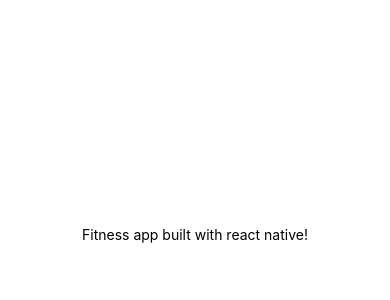
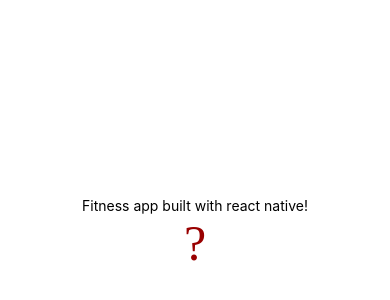
Before and after one commit to johncol/nano-degree-course-fitness-app, a React Native app: screen / in a window 390 px wide. Shown: the part 188-488 px from the top of the page. Built offline with nearby package versions, Linux system fonts and the light colour scheme.

Commit message:
Add Ionicons element

```diff
--- a/App.js
+++ b/App.js
@@ -1,11 +1,13 @@
 import React from 'react';
 import { StyleSheet, Text, View } from 'react-native';
+import { Ionicons } from '@expo/vector-icons';
 
 export default class App extends React.Component {
   render() {
     return (
       <View style={styles.container}>
         <Text>Fitness app built with react native!</Text>
+        <Ionicons name="ios-power" size={50} color="#990000" />
       </View>
     );
   }
```
